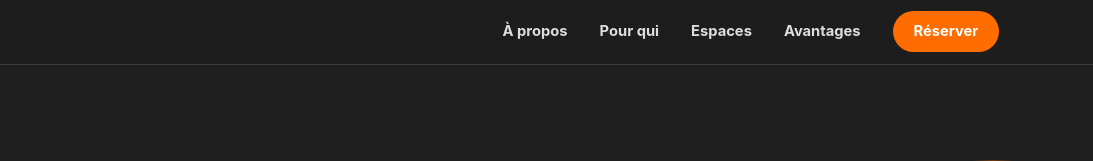
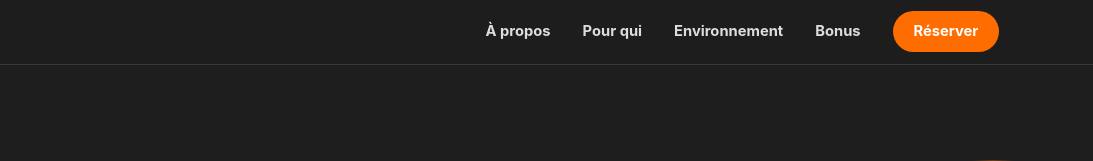
Before and after one commit to fhaelshon/OASIS, a plain HTML site: page index.html in a window 1280 px wide. Shown: the top 161 px of the page, 187-1280 px from the left. Drawn offline with Linux system fonts and the light colour scheme.

Commit message:
Rename sections in index.html for clarity

```diff
--- a/index.html
+++ b/index.html
@@ -4,7 +4,6 @@
 <meta charset="UTF-8">
 <meta name="viewport" content="width=device-width, initial-scale=1.0">
 <title>OASIS — Espace de coworking à Cotonou</title>
-<meta name="description" content="OASIS, un espace de coworking moderne à Cotonou pour travailler, échanger et donner vie à vos projets.">
 <link rel="stylesheet" href="style.css">
 </head>
 <body>
@@ -19,8 +18,8 @@
     <nav class="main-nav" id="main-nav">
       <a href="#apropos" class="nav-link">À propos</a>
       <a href="#cible" class="nav-link">Pour qui</a>
-      <a href="#services" class="nav-link">Espaces</a>
-      <a href="#avantages" class="nav-link">Avantages</a>
+      <a href="#environnement" class="nav-link">Environnement</a>
+      <a href="#bonus" class="nav-link">Bonus</a>
       <a href="#contact" class="nav-link nav-cta">Réserver</a>
     </nav>
 
@@ -102,7 +101,7 @@
   </section>
 
 
-  <section class="section section-dark" id="services">
+  <section class="section section-dark" id="environnement">
     <div class="container">
       <p class="eyebrow eyebrow-light">Nos espaces</p>
       <h2 class="on-dark">Choisissez la formule qui vous ressemble</h2>
@@ -128,7 +127,7 @@
   </section>
 
 
-  <section class="section" id="avantages">
+  <section class="section" id="bonus">
     <div class="container">
       <p class="eyebrow">Les avantages</p>
       <h2>Tout ce qu'il faut pour travailler sereinement</h2>
```
